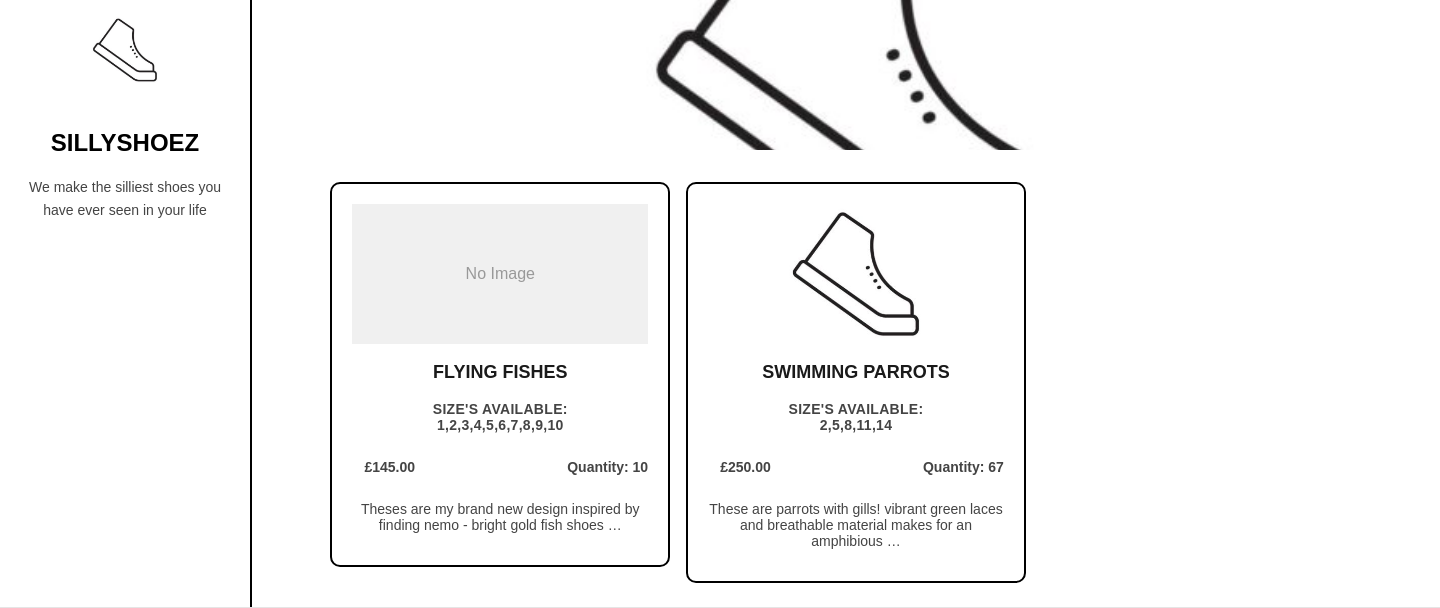
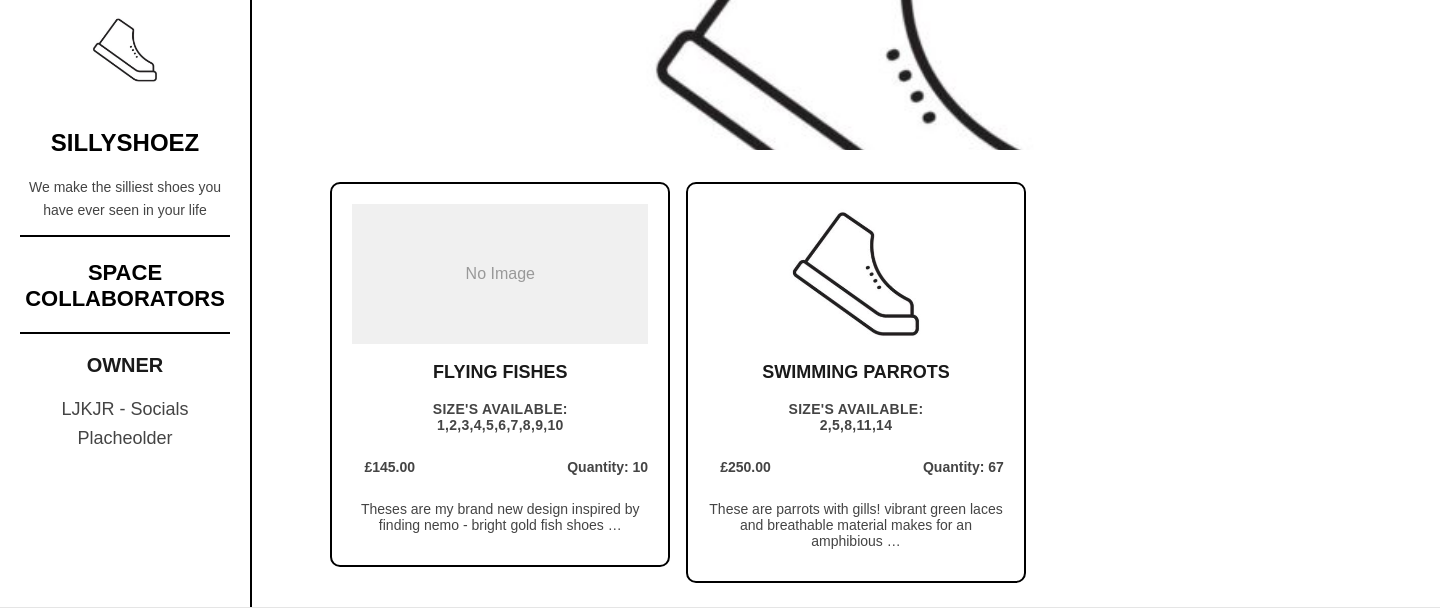
Before and after one commit to Ljkkj7/Milestone4, a Django app: page /creatorspace/brand/1/ in a window 1440 px wide. Shown: the part 74-682 px from the top of the page. Run offline with Django 5.2, Linux system fonts and the light colour scheme; data comes from the database, SQL or seed files in the repository; some libraries are stand-ins or nearby versions.

Commit message:
Django tempalte HTML setup for collaborator management page

```diff
--- a/sneakerhub/creatorspace/templates/creatorspace/branddetail.html
+++ b/sneakerhub/creatorspace/templates/creatorspace/branddetail.html
@@ -16,6 +16,19 @@
             <div class="brand-detail-bio">
                 <h1>{{ brand.brand_name }}</h1>
                 <p>{{ brand.brand_bio }}</p>
+            </div>
+        </div>
+        <div class="container">
+            <div class="brand-users-description">
+                <h2>Space Collaborators</h2>
+                <h3>Owner</h3>
+                <p>{{ brand_owner.username }} <span>- Socials Placheolder</span></p>
+                {% if collaborators %} <!-- Dummy django to start building out initial Django logic -->
+                    <h3>Additional Collaborators:</h3>
+                    {% for collaborator in collaborators %}
+                        <p>{{ collaborator.username }}</p>
+                    {% endfor %}
+                {% endif %}
             </div>
         </div>
     </section>
--- /dev/null
+++ b/sneakerhub/creatorspace/templates/creatorspace/managecollaborators.html
@@ -0,0 +1,6 @@
+{% extends "base.html" %}
+{% load static %}
+{% block title %}Manage Collaborators • SneakerHub{% endblock %}
+
+{% block content %}
+{% endblock %}
--- a/sneakerhub/creatorspace/views.py
+++ b/sneakerhub/creatorspace/views.py
@@ -1,6 +1,7 @@
 from django.shortcuts import redirect, render
 from .forms import BrandForm, BrandProductsForm
 from .models import Brand, BrandProducts
+from django.contrib.auth.models import User
 
 # Create your views here.
 def creatorSpaceView(request):
@@ -58,10 +59,12 @@ def brandDashboardView(request):
 def brandDetailView(request, brand_id):
     brand = Brand.objects.get(id=brand_id)
     brand_products = BrandProducts.objects.filter(brand_id=brand_id)
+    brand_owner = User.objects.get(id=brand.owner_id)
 
     context = {
         'brand': brand,
         'brand_products': brand_products,
+        'brand_owner': brand_owner,
     }
 
     return render(request, 'creatorspace/branddetail.html', context)
--- a/sneakerhub/static/css/styles.css
+++ b/sneakerhub/static/css/styles.css
@@ -2619,6 +2619,46 @@ body {
     padding-left: 20px;
 }
 
+.container .brand-users-description {
+    border-top: 2px solid #000;
+    padding-top: 5px;
+}
+
+.brand-users-description {
+    margin-bottom: 20px;
+}
+
+.brand-users-description h2 {
+    font-size: 22px;
+    font-weight: 900;
+    text-transform: uppercase;
+    margin-bottom: 12px;
+    padding-bottom: 20px;
+    color: #000;
+    text-align: center;
+    border-bottom: 2px solid #000;
+}
+
+.brand-users-description h3 {
+    font-size: 20px;
+    font-weight: 700;
+    margin-bottom: 8px;
+    text-align: center;
+    text-transform: uppercase;
+}
+
+.brand-users-description span {
+    text-transform: none;
+}
+
+.brand-users-description p {
+    font-size: 18px;
+    color: #444;
+    line-height: 1.6;
+    text-align: center;
+    text-transform: uppercase;
+}
+
 /* ---------------------------
    BRAND MANAGEMENT STYLING
 ---------------------------- */
```
